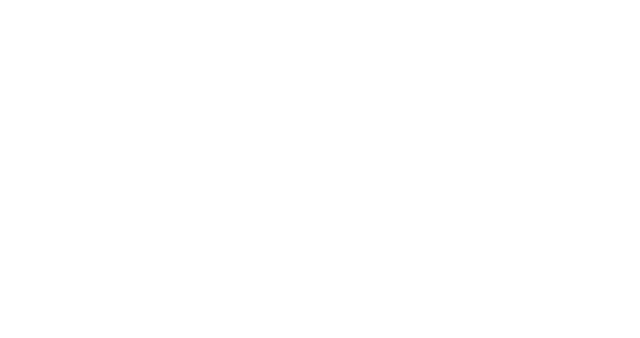
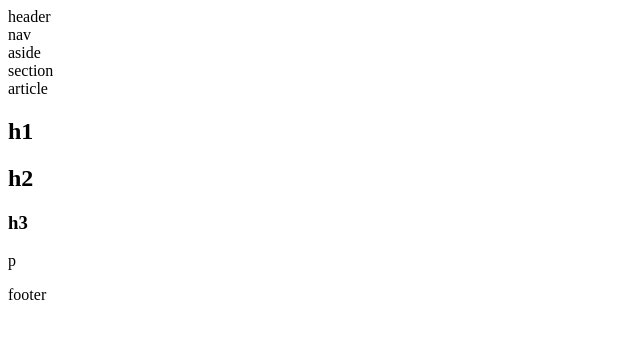
Before and after one commit to JulieH2016/HW-Wireframe, a plain HTML site: page index.html in a window 1280 px wide. Shown: the whole page, without its empty margins (0-640 px from the left). Drawn offline with Linux system fonts and the light colour scheme.

Commit message:
Updated HoffmanHomework files

```diff
--- a/index.html
+++ b/index.html
@@ -1,30 +1,31 @@
 <!doctype html>
 <html>
 	<head>
+		<link rel="stylesheet" href="style.css">
 		<title></title>
 	</head>
 
 	<body>
 
-		<header>
+		<header>header
 		</header>
 
-		<nav>
+		<nav>nav
 		</nav>
 
-		<aside>
+		<aside>aside
 		</aside>
 
-		<section>
+		<section>section
 		</section>
 
-			<article>
-				<h1></h1>
-				<h2></h2>
-				<h3></h3>
-					<p></p>
+			<article>article
+				<h1>h1</h1>
+				<h2>h2</h2>
+				<h3>h3</h3>
+					<p>p</p>
 			</article>
-		<footer>
+		<footer>footer
 		</footer>
 	</body>
 </html>
```
